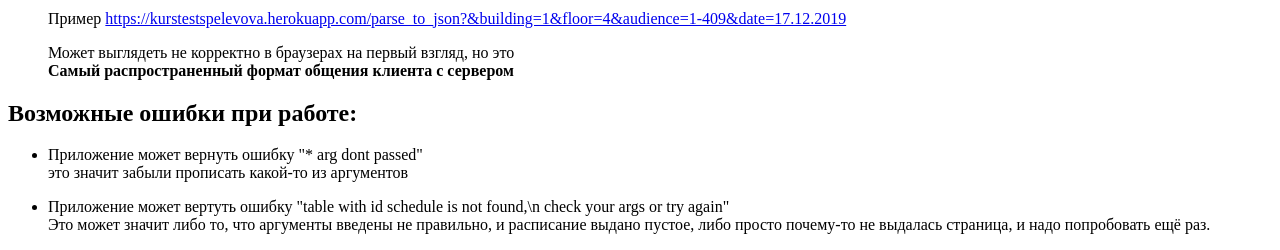
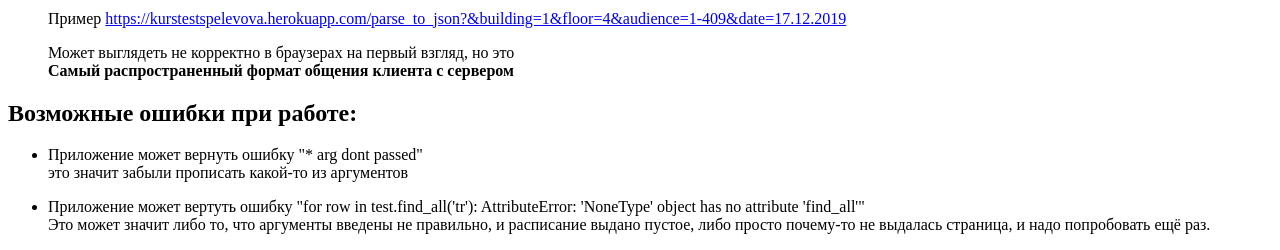
Before and after one commit to klast/simple_schedule_api, a Flask app: page / in a window 1280 px wide. Shown: the part 576-826 px from the top of the page. Run offline with Flask 2, Linux system fonts and the light colour scheme.

Commit message:
update html

```diff
--- a/templates/index.html
+++ b/templates/index.html
@@ -55,7 +55,7 @@
             <p>Приложение может вернуть ошибку "* arg dont passed"<br/> это значит забыли прописать какой-то из аргументов</p>
         </li>
         <li>
-            <p>Приложение может вертуть ошибку "table with id schedule is not found,\n check your args or try again"<br/>
+            <p>Приложение может вертуть ошибку "for row in test.find_all('tr'): AttributeError: 'NoneType' object has no attribute 'find_all'"<br/>
                 Это может значит либо то, что аргументы введены не правильно, и расписание выдано пустое, либо просто почему-то не выдалась страница, и надо попробовать ещё раз.
             </p>
         </li>
```
